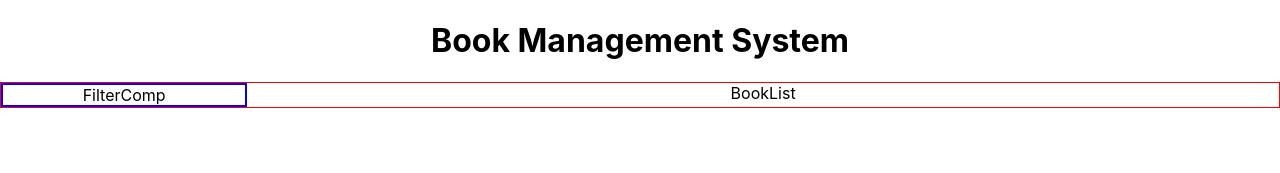
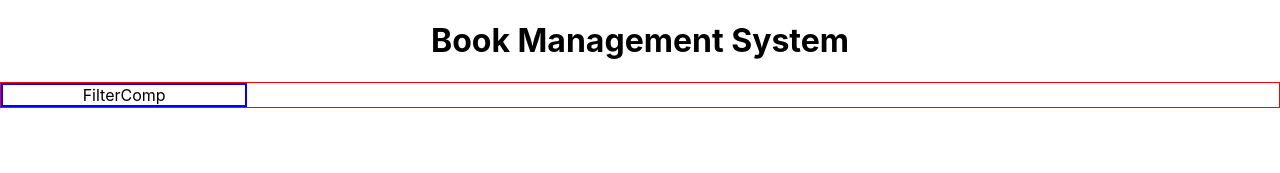
Before and after one commit to ankitsng0007/AnkitRepo, a React (Create React App) app in the folder RCT-211/Day-7/book_management_system/: page / in a window 1280 px wide. Shown: the top 173 px of the page. Built offline with nearby package versions, Linux system fonts and the light colour scheme; data requests are answered from the project's data file.

Commit message:
File updated

```diff
--- a/RCT-211/Day-7/book_management_system/src/Components/BookList.jsx
+++ b/RCT-211/Day-7/book_management_system/src/Components/BookList.jsx
@@ -11,7 +11,11 @@ function BookList() {
   },[books.length,dispatch]);
   return (
     <div>
-      BookList
+      {books.length > 0 &&
+      books.map((singleBook)=>{
+        return
+        <BookCard bookData={singleBook} />;
+      })}
     </div>
   );
 }
```
